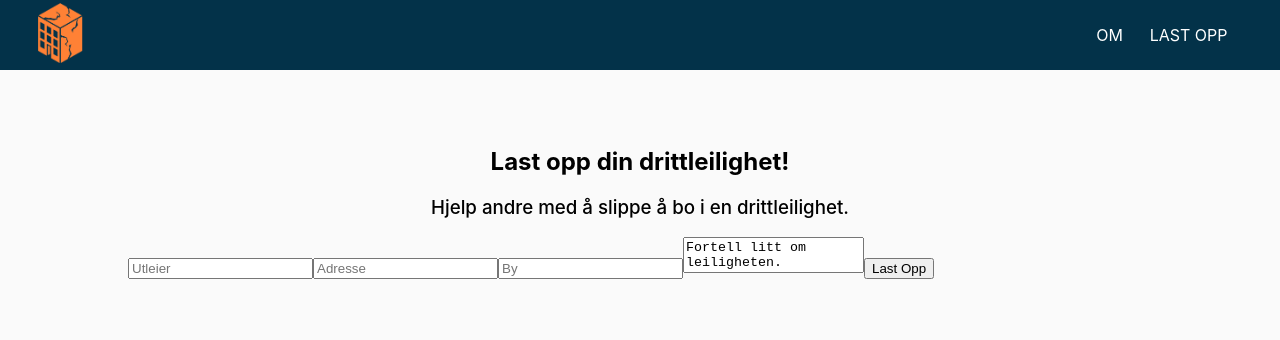
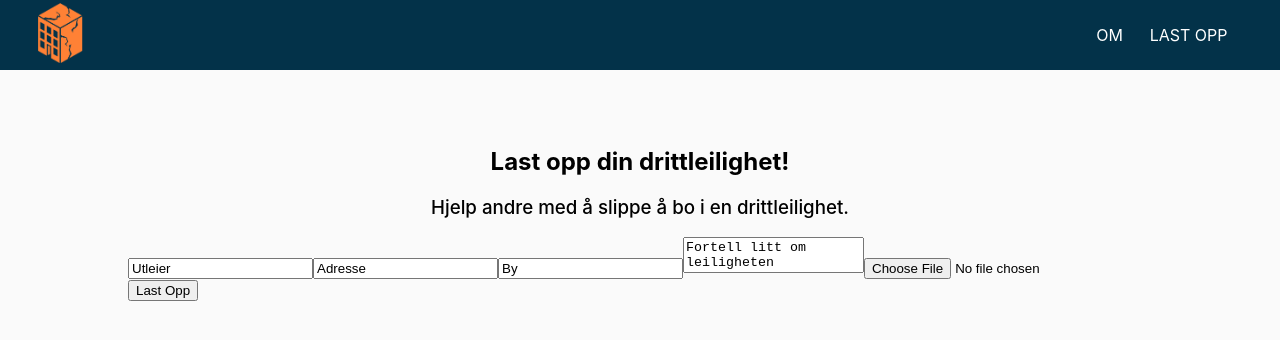
Before and after one commit to maaaaciej/drittleiligheter, a React (Create React App) app: page /upload in a window 1280 px wide. Shown: the top 340 px of the page. Built offline with nearby package versions, Linux system fonts and the light colour scheme.

Commit message:
set up state management for the post form upload

```diff
--- a/src/pages/upload/upload.component.jsx
+++ b/src/pages/upload/upload.component.jsx
@@ -1,7 +1,19 @@
-import React from "react";
+import React, { useState } from "react";
 import "./upload.styles.scss";
 
 const Upload = () => {
+  const [caption, setCaption] = useState("Fortell litt om leiligheten");
+  const [renter, setRenter] = useState("Utleier");
+  const [adress, setAdress] = useState("Adresse");
+  const [city, setCity] = useState("By");
+  const [image, setImage] = useState(null);
+
+  const handleImageChange = (e) => {
+    e.target.files[0] ? setImage(e.target.files[0]) : console.log("e");
+  };
+
+  const handleUpload = () => {};
+
   return (
     <div className="upload">
       <h2 className="upload-title">Last opp din drittleilighet!</h2>
@@ -13,17 +25,32 @@ const Upload = () => {
           type="text"
           placeholder="Utleier"
           className="upload-form-input"
+          value={renter}
+          onChange={(e) => setRenter(e.target.value)}
         />
         <input
           type="text"
           placeholder="Adresse"
           className="upload-form-input"
+          value={adress}
+          onChange={(e) => setAdress(e.target.value)}
         />
-        <input type="text" placeholder="By" className="upload-form-input" />
-        <textarea className="upload-form-textarea">
-          Fortell litt om leiligheten.
-        </textarea>
-        <button className="upload-form-button">Last Opp</button>
+        <input
+          type="text"
+          placeholder="By"
+          className="upload-form-input"
+          value={city}
+          onChange={(e) => setCity(e.target.value)}
+        />
+        <textarea
+          className="upload-form-textarea"
+          value={caption}
+          onChange={(e) => setCaption(e.target.value)}
+        />
+        <input type="file" />
+        <button className="upload-form-button" onChange={handleImageChange}>
+          Last Opp
+        </button>
       </form>
     </div>
   );
```
